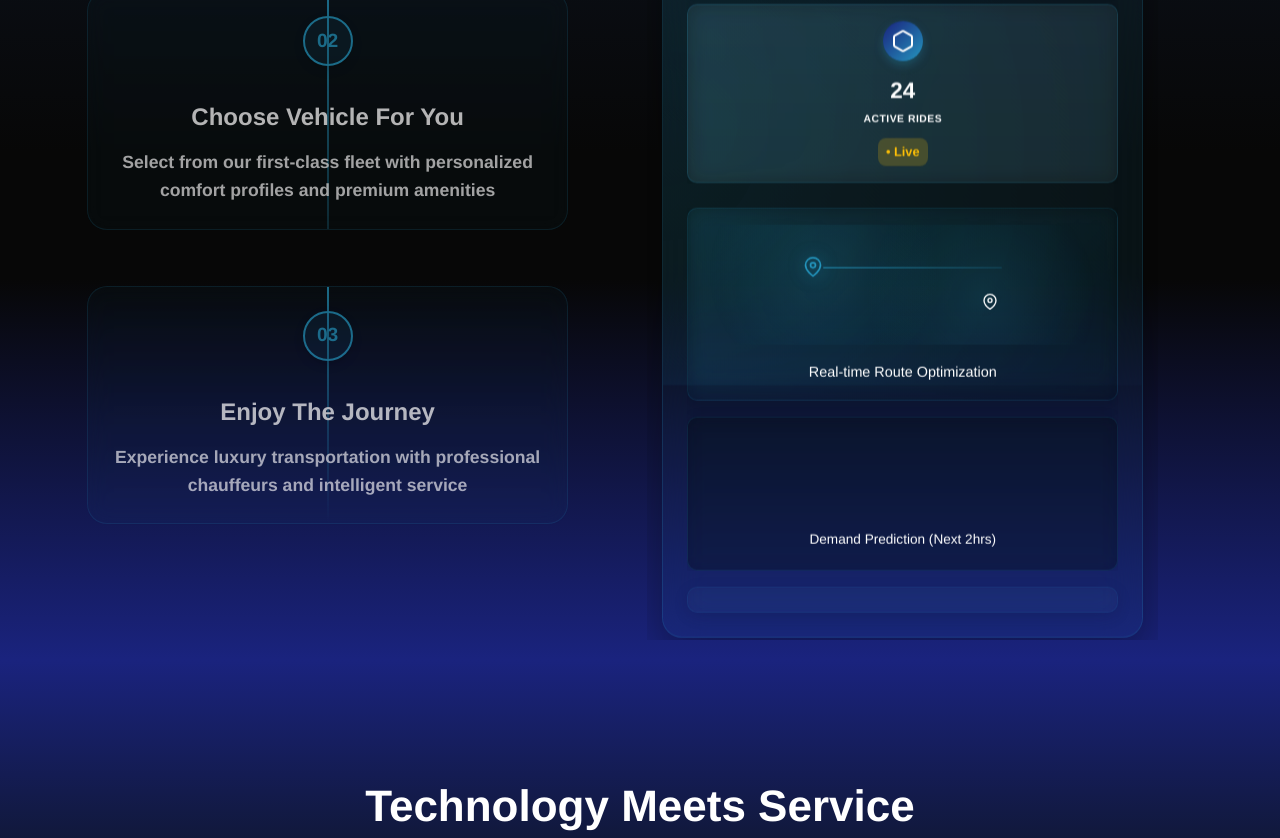
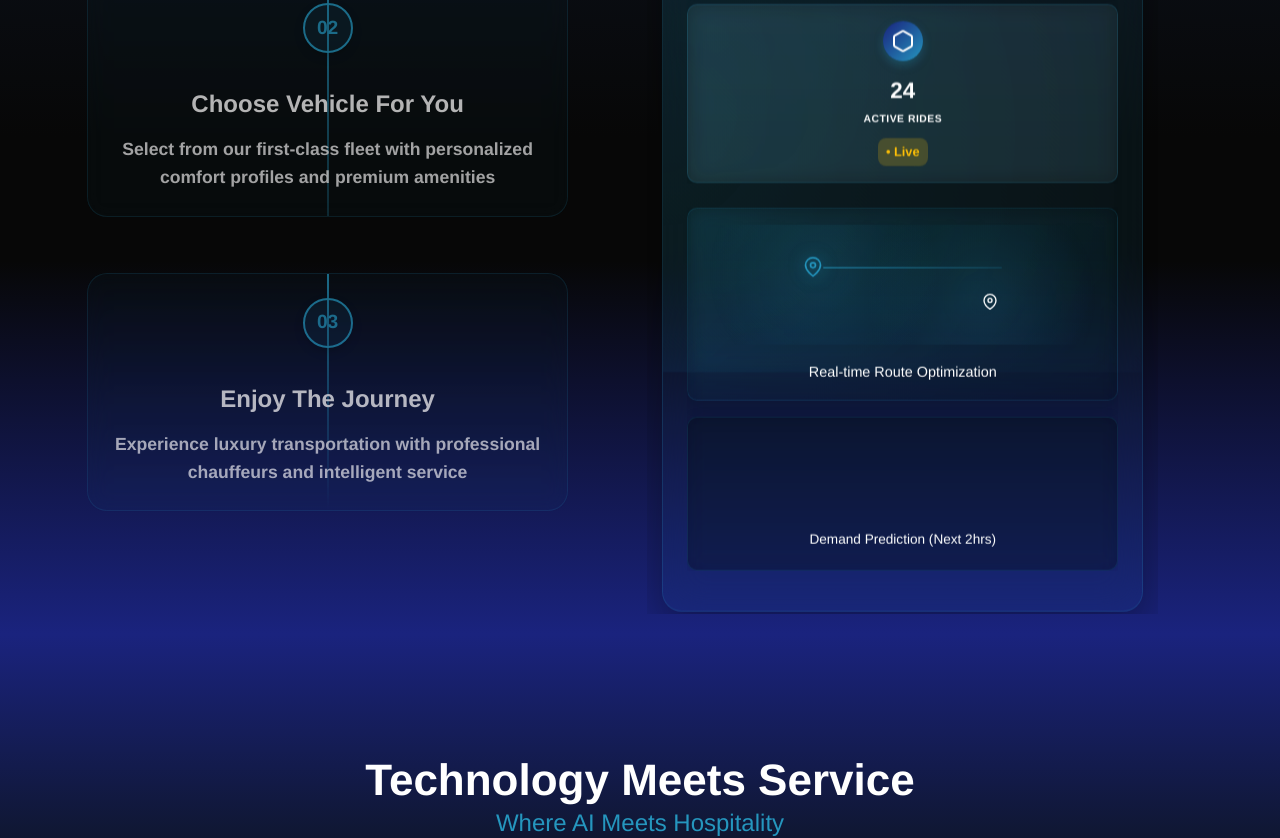
Before and after one commit to Erenishere/rides, a plain HTML site: page index.html in a window 1280 px wide. Shown: the part 5548-6386 px from the top of the page. Drawn offline with Linux system fonts and the light colour scheme.

Commit message:
issue found

```diff
--- a/index.html
+++ b/index.html
@@ -7,7 +7,7 @@
     <link rel="stylesheet" href="https://cdnjs.cloudflare.com/ajax/libs/font-awesome/6.5.1/css/all.min.css" integrity="sha512-DTOQO9RWCH3ppGqcWaEA1BIZOC6xxalwEsw9c2QQeAIftl+Vegovlnee1c9QX4TctnWMn13TZye+giMm8e2LwA==" crossorigin="anonymous" referrerpolicy="no-referrer" />
     <link rel="stylesheet" href="styles.css">
     <link rel="stylesheet" href="navba.css">
-    <link rel="stylesheet" href="responsive.css">
+    <link rel="stylesheet" href="Responsive.css">
     <link rel="stylesheet" href="footer.css">
     <title>FC Rides - AI-Enhanced Premium Transportation</title>
 </head>
@@ -597,9 +597,6 @@
                                 </div>
                             </div>
 
-                            <!-- Dashboard Activity Feed -->
-                            <div class="activity-feed">
-                            </div>
                         </div>
                     </div>
                 </div>
```
